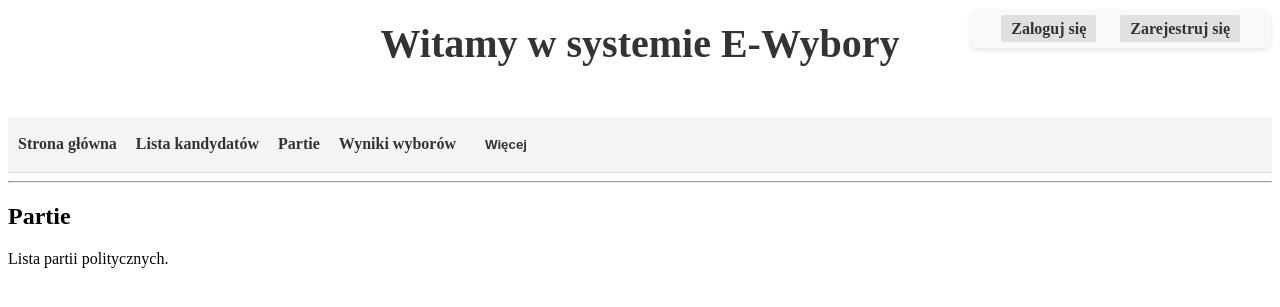
After one commit to Nevvu/Skibidi-sigma, a Django app: page /parties/ in a window 1280 px wide. The commit adds this page. Shown: the top 307 px of the page. Run offline with Django 5.2, Linux system fonts and the light colour scheme.

Commit message:
cos nowego

```diff
--- /dev/null
+++ b/myapp/wybory/static/css/styles.css
@@ -0,0 +1,135 @@
+h1{
+    text-align: center;
+    margin-top: 20px;
+    font-size: 2.5em;
+    color: #333;
+}
+
+/* Stylizacja nav bara logowania i tego wyswietlana podstron*/
+
+nav a {
+    margin-right: 10px;
+}
+
+.auth-nav {
+    position: fixed;
+    top: 10px;
+    right: 10px;
+    padding: 10px 20px;
+    background-color: #f9f9f9;
+    border-radius: 5px;
+    box-shadow: 0 2px 5px rgba(0, 0, 0, 0.1);
+}
+
+.auth-nav a, .auth-nav button {
+    text-decoration: none;
+    color: #333;
+    font-weight: bold;
+    margin-left: 10px;
+    background-color: #e0e0e0;
+    border: none;
+    padding: 5px 10px;
+    border-radius: 3px;
+    cursor: pointer;
+}
+
+.auth-nav button:hover, .auth-nav a:hover {
+    background-color: #d6d6d6;
+}
+
+.main-nav {
+    margin-top: 50px;
+    display: flex;
+    justify-content: center;
+}
+
+form {
+    margin-bottom: 20px;
+}
+
+select {
+    padding: 5px;
+    font-size: 16px;
+    margin-right: 10px;
+}
+
+h3 {
+    margin-top: 20px;
+}
+
+/* Stylizacja nawigacji */
+.main-nav {
+    background-color: #f4f4f4;
+    padding: 10px;
+    border-bottom: 1px solid #ddd;
+    display: flex;
+    justify-content: space-between;
+    align-items: center;
+}
+
+.main-nav .nav-container a {
+    margin-right: 15px;
+    text-decoration: none;
+    color: #333;
+    font-weight: bold;
+}
+
+.main-nav .nav-container a:hover {
+    color: #007bff;
+}
+
+/* Stylizacja rozwijanej listy */
+.dropdown {
+    position: relative;
+    display: inline-block;
+}
+
+.dropbtn {
+    background-color: #f4f4f4;
+    color: #333;
+    font-weight: bold;
+    border: none;
+    cursor: pointer;
+    padding: 10px;
+}
+
+.dropdown-content {
+    display: none;
+    position: absolute;
+    background-color: #ffffff;
+    min-width: 160px;
+    box-shadow: 0px 8px 16px rgba(0, 0, 0, 0.2);
+    z-index: 1;
+}
+
+.dropdown-content a {
+    color: #333;
+    padding: 10px;
+    text-decoration: none;
+    display: block;
+}
+
+.dropdown-content a:hover {
+    background-color: #f1f1f1;
+}
+
+.dropdown:hover .dropdown-content {
+    display: block;
+}
+
+.dropdown:hover .dropbtn {
+    color: #007bff;
+}
+
+@media (max-width: 768px) {
+    .auth-nav {
+        top: 5px;
+        right: 5px;
+        padding: 5px 10px;
+    }
+
+    .auth-nav a, .auth-nav button {
+        font-size: 14px;
+        padding: 3px 8px;
+    }
+}
--- a/myapp/wybory/static/wybory/styles.css
+++ /dev/null
@@ -1,3 +0,0 @@
-nav a {
-    margin-right: 10px;
-}
--- a/myapp/wybory/templates/wybory/base.html
+++ b/myapp/wybory/templates/wybory/base.html
@@ -5,12 +5,13 @@
     <meta charset="UTF-8">
     <meta name="viewport" content="width=device-width, initial-scale=1.0">
     <title>{% block title %}E-Wybory{% endblock %}</title>
-    <link rel="stylesheet" href="{% static 'wybory/css/styles.css' %}">
+    <link rel="stylesheet" href="{% static 'css/styles.css' %}">
 </head>
 <body>
     <h1>Witamy w systemie E-Wybory</h1>
 
-    <nav>
+    <nav class="auth-nav">
+        <div class="auth-container">
             {% if user.is_authenticated %}
                 <p>Witaj, {{ user.username }}!</p>
                 <form method="post" action="{% url 'logout' %}" style="display: inline;">
@@ -21,7 +22,27 @@
                 <a href="{% url 'login' %}">Zaloguj się</a>
                 <a href="{% url 'signup' %}">Zarejestruj się</a>
             {% endif %}
+        </div>
     </nav>
+
+    <nav class="main-nav">
+        <div class="nav-container">
+            <a href="{% url 'home' %}">Strona główna</a>
+            <a href="{% url 'candidate_search' %}">Lista kandydatów</a>
+            <a href="{% url 'parties' %}">Partie</a>
+            <a href="{% url 'results' %}">Wyniki wyborów</a>
+            <div class="dropdown">
+                <button class="dropbtn">Więcej</button>
+                <div class="dropdown-content">
+                    <!-- tu kurwa ten bedzie FAQ kontakt (albo na dole w footerze chuj wie) itp -->
+                </div>
+            </div>
+        </div>
+    </nav>
+
+
+
+
 
     <hr>
 
--- /dev/null
+++ b/myapp/wybory/templates/wybory/public/parties.html
@@ -0,0 +1,8 @@
+{% extends 'wybory/base.html' %}
+
+{% block title %}Partie{% endblock %}
+
+{% block content %}
+<h2>Partie</h2>
+<p>Lista partii politycznych.</p>
+{% endblock %}
--- a/myapp/wybory/urls.py
+++ b/myapp/wybory/urls.py
@@ -4,8 +4,11 @@ from . import views
 
 urlpatterns = [
     path('', views.home, name='home'),
-    path('login/', auth_views.LoginView.as_view(template_name='wybory/login.html'), name='login'),
+    path('login/', auth_views.LoginView.as_view(template_name='wybory/public/login.html'), name='login'),
     path('signup/', views.signup, name='signup'),
     path('logout/', auth_views.LogoutView.as_view(), name='logout'),
-    path('candidates/<int:election_id>/', views.candidate_list, name='candidate_list'),
+    # path('candidates/<int:election_id>/', views.candidate_list, name='candidate_list'),
+    path('candidates/', views.candidate_search, name='candidate_search'),
+    path('parties/', views.parties, name='parties'),
+    path('results/', views.results, name='results'),
 ]
--- a/myapp/wybory/views.py
+++ b/myapp/wybory/views.py
@@ -7,11 +7,11 @@ from django.contrib.auth import logout
 
 def home(request):
     elections = Election.objects.all()
-    return render(request, 'wybory/home.html', {'elections': elections})
+    return render(request, 'wybory/public/home.html', {'elections': elections})
 
 def candidate_list(request, election_id):
     candidates = Candidate.objects.filter(election_id=election_id)
-    return render(request, 'wybory/lista-kandydatow.html', {'candidates': candidates})
+    return render(request, 'wybory/public/lista-kandydatow.html', {'candidates': candidates})
 
 def eligible_voters(request, election_id):
     voters = Voter.objects.filter(election_id=election_id, eligible=True)
@@ -26,11 +26,11 @@ def cast_vote(request, election_id):
             return JsonResponse({'status': 'success', 'message': 'Vote cast successfully.'})
         else:
             return JsonResponse({'status': 'error', 'message': 'Voter not eligible.'})
-    return render(request, 'wybory/oddaj_glos.html', {'election_id': election_id})
+    return render(request, 'wybory/voter/oddaj_glos.html', {'election_id': election_id})
 
 def election_results(request, election_id):
     results = Vote.objects.filter(election_id=election_id).values('candidate_id').annotate(vote_count=models.Count('id'))
-    return render(request, 'wybory/wyniki_wyborow.html', {'results': results})
+    return render(request, 'wybory/public/wyniki_wyborow.html', {'results': results})
 
 def signup(request):
     if request.method == 'POST':
@@ -40,4 +40,21 @@ def signup(request):
             return redirect('login')
     else:
         form = UserCreationForm()
-    return render(request, 'wybory/signup.html', {'form': form})
+    return render(request, 'wybory/public/signup.html', {'form': form})
+
+def candidate_search(request):
+    elections = Election.objects.all()
+    selected_election_id = request.GET.get('election_id')
+    candidates = Candidate.objects.filter(election_id=selected_election_id) if selected_election_id else None
+
+    return render(request, 'wybory/public/lista-kandydatow.html', {
+        'elections': elections,
+        'candidates': candidates,
+        'selected_election_id': selected_election_id,
+    })
+
+def parties(request):
+    return render(request, 'wybory/public/parties.html')
+
+def results(request):
+    return render(request, 'wybory/public/results.html')
```
Also changed, not shown: myapp/wybory/templates/wybory/public/lista-kandydatow.html (added, +30 -0 lines), myapp/wybory/templates/wybory/public/results.html (added, +8 -0 lines), myapp/wybory/templates/wybory/oddaj_glos.html (deleted), myapp/wybory/templates/wybory/public/home.html (renamed from myapp/wybory/templates/wybory/home.html), myapp/wybory/templates/wybory/public/login.html (renamed from myapp/wybory/templates/wybory/login.html), myapp/wybory/templates/wybory/public/signup.html (renamed from myapp/wybory/templates/wybory/signup.html), myapp/wybory/templates/wybory/voter/oddaj_glos.html (added), 3 other files. Lines whose indentation alone changed are shown as unchanged.
